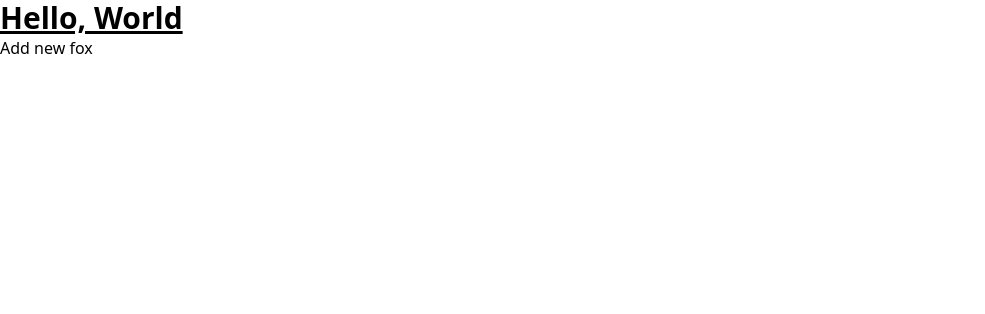
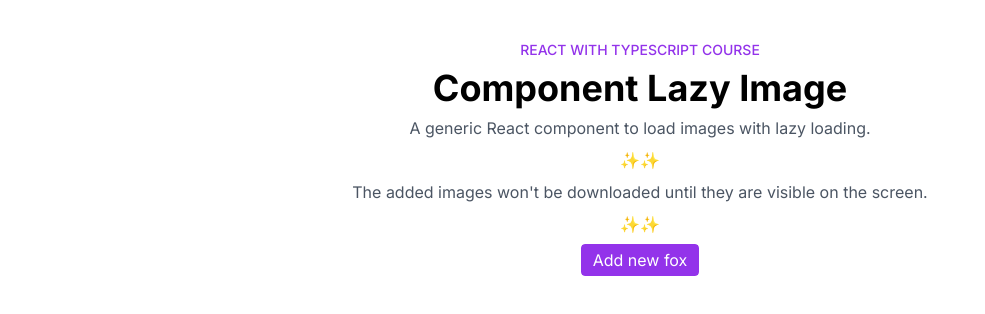
Before and after one commit to esparev/react-typescript, a Next.js app: page / in a window 1280 px wide. Shown: the top 314 px of the page, without its empty margins (0-985 px from the left). Built offline with nearby package versions, Linux system fonts and the light colour scheme.

Commit message:
ui: 💄 improve ui of the app

```diff
--- a/pages/index.tsx
+++ b/pages/index.tsx
@@ -21,7 +21,6 @@ const Home: NextPage = () => {
       url: `https://randomfox.ca/images/${randomNumber()}.jpg`,
     };
     setImages([...images, newImageItem]);
-    window.plausible('add_fox');
   };
 
   return (
@@ -32,11 +31,23 @@ const Home: NextPage = () => {
         <meta name='viewport' content='width=device-width, initial-scale=1' />
         <link rel='icon' href='/favicon.ico' />
       </Head>
-      <main>
-        <h1 className='text-3xl font-bold underline'>Hello, World</h1>
-        <button onClick={addNewFox}>Add new fox</button>
+      <main className={`${inter.className} flex flex-col items-center gap-y-2 py-10`}>
+        <p className='uppercase text-sm font-medium text-purple-600'>
+          React with typescript course
+        </p>
+        <h1 className='text-4xl font-bold'>Component Lazy Image</h1>
+        <p className='text-gray-600'>A generic React component to load images with lazy loading.</p>
+        <p>✨✨</p>
+        <p className='text-gray-600'>The added images won't be downloaded until they are visible on the screen.</p>
+        <p>✨✨</p>
+        <button
+          className='px-3 py-1 rounded bg-purple-600 text-white outline focus:outline-2 focus:outline-offset-2 focus:outline-purple-600'
+          onClick={addNewFox}>
+          Add new fox
+        </button>
+        <div className='gap-3 columns-3 p-4'>
           {images.map((image, index) => (
-          <div key={image.id} className='p-4'>
+            <div key={image.id} className='my-3 w-full aspect-video'>
               <LazyImage
                 width={320}
                 height='auto'
@@ -48,6 +59,7 @@ const Home: NextPage = () => {
               />
             </div>
           ))}
+        </div>
       </main>
     </>
   );
```
Lines whose indentation alone changed are shown as unchanged.
